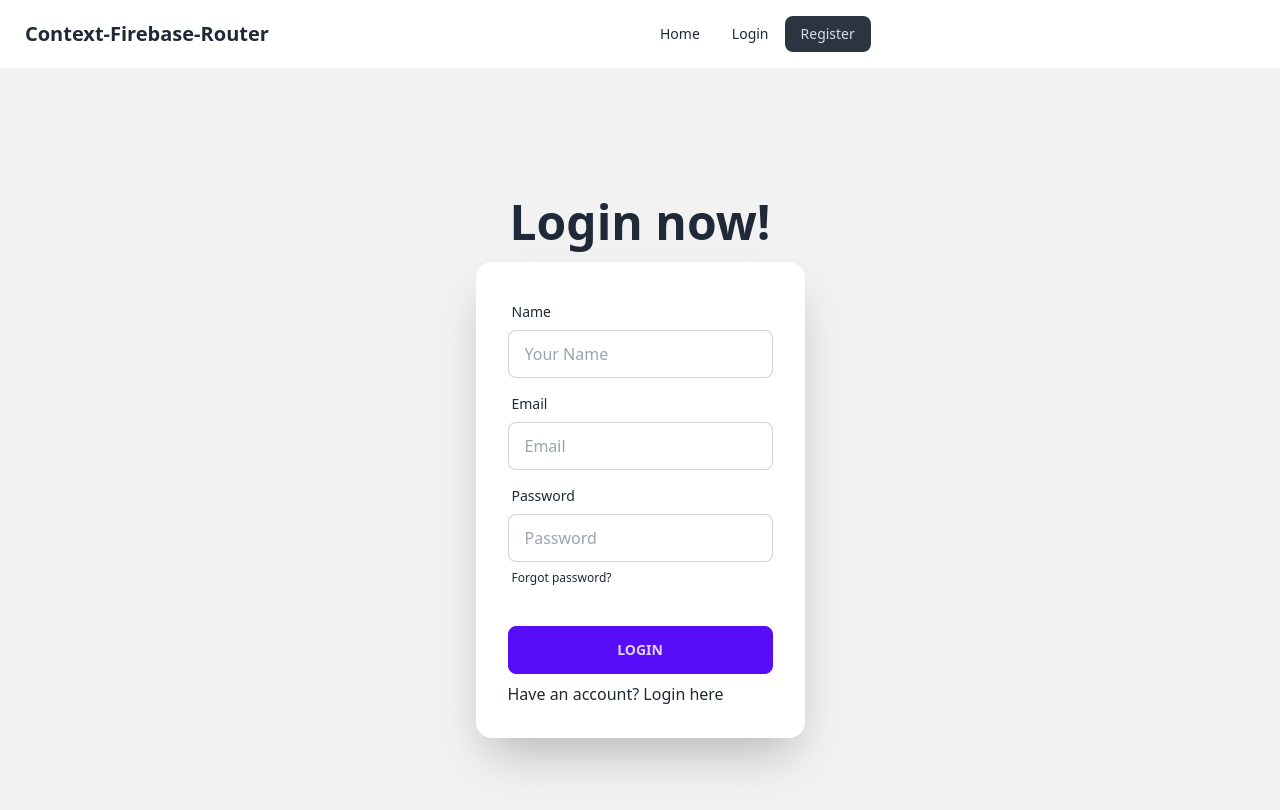
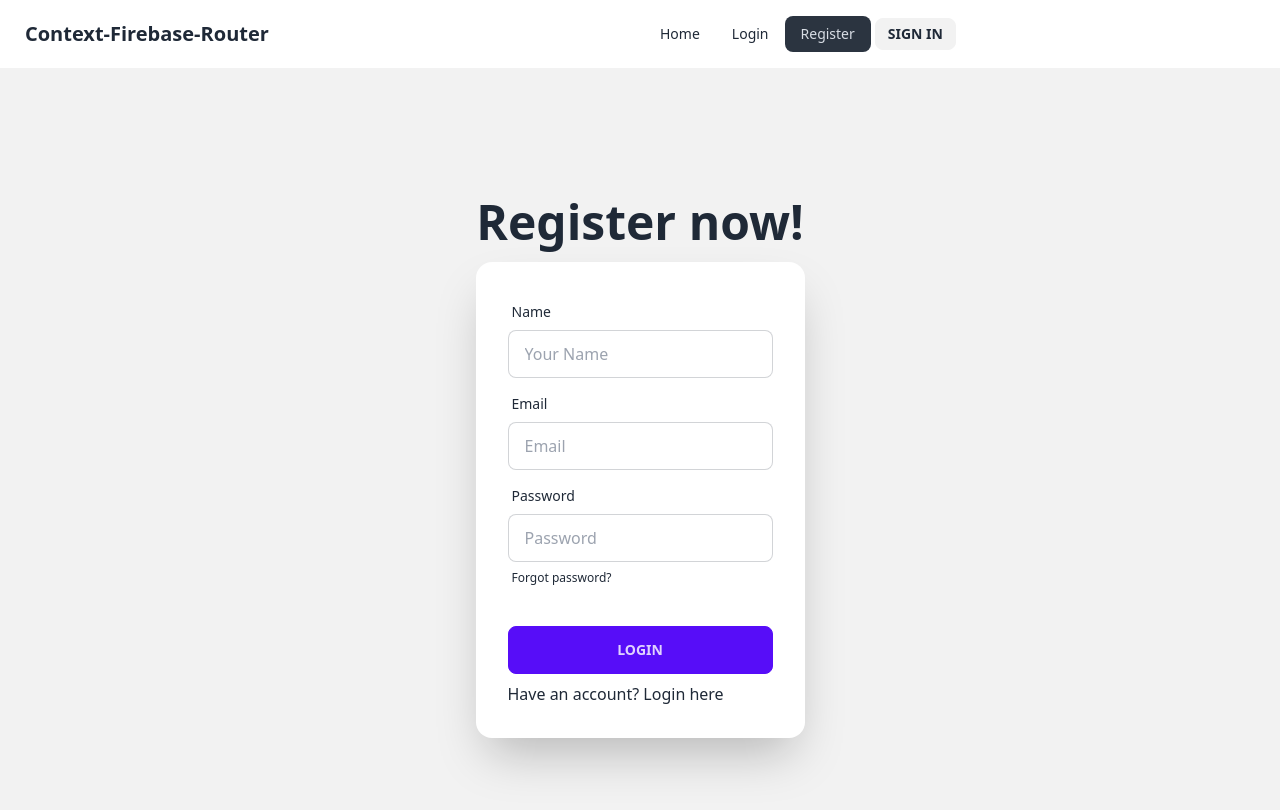
Before and after one commit to Shadman352126/Context-Firebase-Router, a React (Vite) app: page /register in a window 1280 px wide. Shown: the top 810 px of the page. Built offline with nearby package versions, Linux system fonts and the light colour scheme; no server answers.

Commit message:
email showd in navbar using context

```diff
--- a/src/Components/Header.jsx
+++ b/src/Components/Header.jsx
@@ -1,6 +1,20 @@
-import { NavLink } from "react-router-dom";
+import { useContext } from "react";
+import { Link, NavLink } from "react-router-dom";
+import { AuthContext } from "../Providers/AuthProvider";
 
 const Header = () => {
+  const { user, logOut } = useContext(AuthContext);
+  const handleSignOut = () => {
+    console.log("obseving signout");
+    logOut()
+      .then((result) => {
+        console.log(result.user);
+      })
+      .catch((error) => {
+        console.error(error.message);
+      });
+  };
+
   const navLink = (
     <>
       <li>
@@ -33,6 +47,20 @@ const Header = () => {
       <div className="navbar-center hidden lg:flex">
         <ul className="menu menu-horizontal px-1">{navLink}</ul>
       </div>
+      <div>
+        {user ? (
+          <>
+            <p className="text-end">{user.email}</p>
+            <button onClick={handleSignOut} className="btn btn-sm">
+              SignOut
+            </button>
+          </>
+        ) : (
+          <Link to={"/login"}>
+            <button className="btn btn-sm">Sign In</button>
+          </Link>
+        )}
+      </div>
     </div>
   );
 };
--- a/src/Components/Login.jsx
+++ b/src/Components/Login.jsx
@@ -1,11 +1,22 @@
+import { useContext } from "react";
 import { Link } from "react-router-dom";
+import { AuthContext } from "../Providers/AuthProvider";
 
 const Login = () => {
+  const { signInUser } = useContext(AuthContext);
   const handleLogin = (e) => {
     e.preventDefault();
     const email = e.target.email.value;
     const password = e.target.password.value;
     console.log(email, password);
+
+    signInUser(email, password)
+      .then((result) => {
+        console.log(result.user);
+      })
+      .catch((error) => {
+        console.error(error.message);
+      });
   };
   return (
     <div className="hero min-h-screen bg-base-200">
--- a/src/Components/Register.jsx
+++ b/src/Components/Register.jsx
@@ -24,7 +24,7 @@ const Register = () => {
     <div className="hero min-h-screen bg-base-200">
       <div className="hero-content flex-col">
         <div className="text-center">
-          <h1 className="text-5xl font-bold">Login now!</h1>
+          <h1 className="text-5xl font-bold">Register now!</h1>
         </div>
         <div className="card flex-shrink-0 w-full max-w-sm shadow-2xl bg-base-100">
           <form onSubmit={handleRegister} className="card-body">
--- a/src/Providers/AuthProvider.jsx
+++ b/src/Providers/AuthProvider.jsx
@@ -4,6 +4,8 @@ import auth from "../Firebase/firebase.init";
 import {
   createUserWithEmailAndPassword,
   onAuthStateChanged,
+  signInWithEmailAndPassword,
+  signOut,
 } from "firebase/auth";
 
 export const AuthContext = createContext(null); //only export kobo not default because from one file only one default can be exported
@@ -15,6 +17,14 @@ const AuthProvider = ({ children }) => {
     return createUserWithEmailAndPassword(auth, email, password);
   };
 
+  const signInUser = (email, password) => {
+    return signInWithEmailAndPassword(auth, email, password);
+  };
+
+  const logOut = () => {
+    return signOut(auth);
+  };
+
   useEffect(() => {
     const unSubscribe = onAuthStateChanged(auth, (currentUser) => {
       setUser(currentUser);
@@ -24,7 +34,7 @@ const AuthProvider = ({ children }) => {
     };
   }, []);
 
-  const authInfo = { user, createUser };
+  const authInfo = { user, createUser, signInUser, logOut };
   return (
     <AuthContext.Provider value={authInfo}>{children}</AuthContext.Provider>
   );
```
